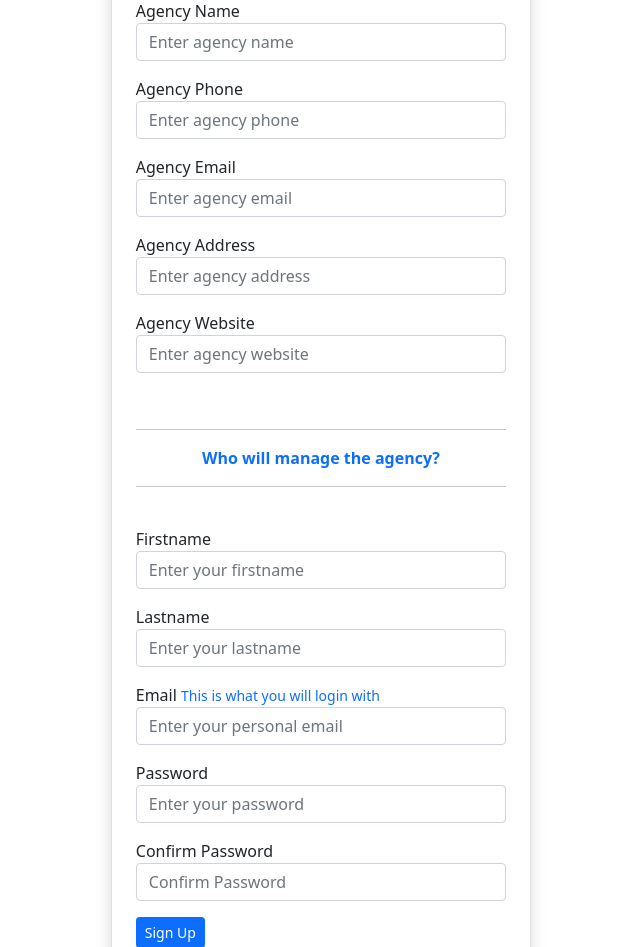
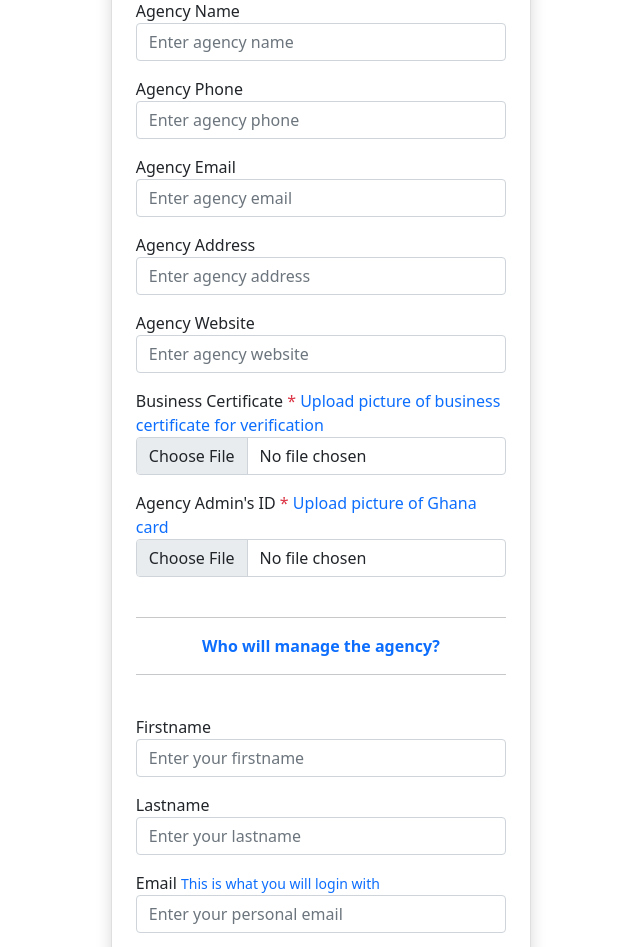
Before and after one commit to DevPrinceK/flight, a Django app: template core/accounts/templates/accounts/register.html in a window 1280 px wide. Shown: the part 278-1225 px from the top of the page, without its empty margins (319-959 px from the left). Run offline with Django 4.2, Linux system fonts and the light colour scheme; the template is opened without the code that fills it, so the values that code supplies are empty.

Commit message:
Update register.html

```diff
--- a/core/accounts/templates/accounts/register.html
+++ b/core/accounts/templates/accounts/register.html
@@ -44,6 +44,30 @@
                 <label for="website">Agency Website</label>
                 <input class="form-control" id="website" name="website" placeholder="Enter agency website" type="text"
                     required>
+            </div>
+            <div class="form-group mt-3">
+                <label for="business_certificate">Business Certificate <span class="text text-danger">*</span> <span
+                        class="text-primary">Upload picture of business certificate for verification</span> </label>
+                {% if agency.business_certificate %}
+                <span>Current File: </span>
+                <img src="{{agency.business_certificate.file}}" alt="">
+                {% endif %}
+                <input class="form-control" type="file" accept="image/*" name="business_certificate" required>
+                <div class="invalid-feedback">
+                    Please this field is required.
+                </div>
+            </div>
+            <div class="form-group mt-3">
+                <label for="contact_person_ID">Agency Admin's ID <span class="text text-danger">*</span> <span
+                        class="text-primary">Upload picture of Ghana card</span> </label> <br>
+                {% if agency.contact_person_ID %}
+                <span>Current File: </span>
+                <img src="{{agency.contact_person_ID.file}}" alt="">
+                {% endif %}
+                <input class="form-control" type="file" accept="image/*" name="contact_person_ID" required>
+                <div class="invalid-feedback">
+                    Please this field is required.
+                </div>
             </div>
             <br>
             <hr>
```
